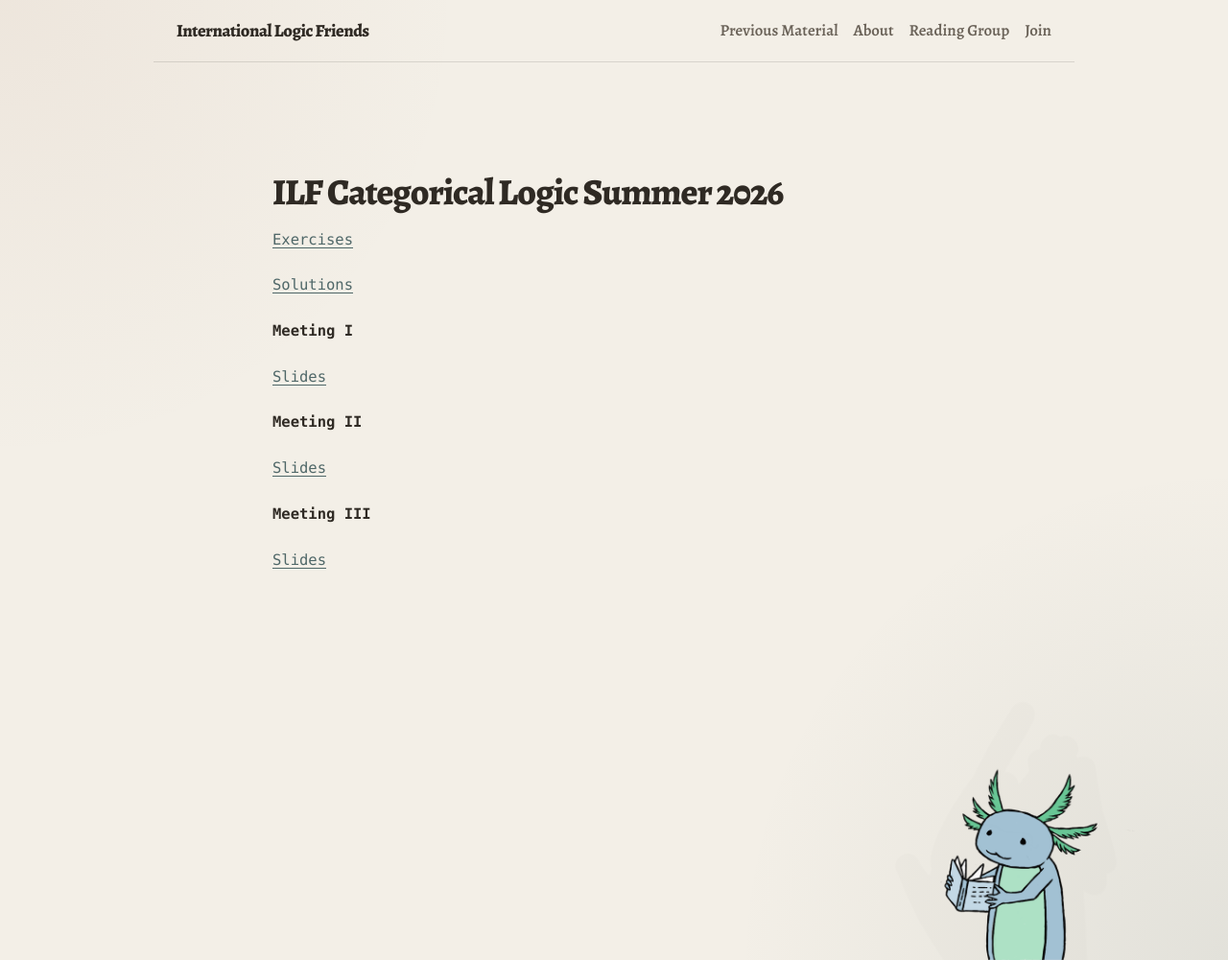
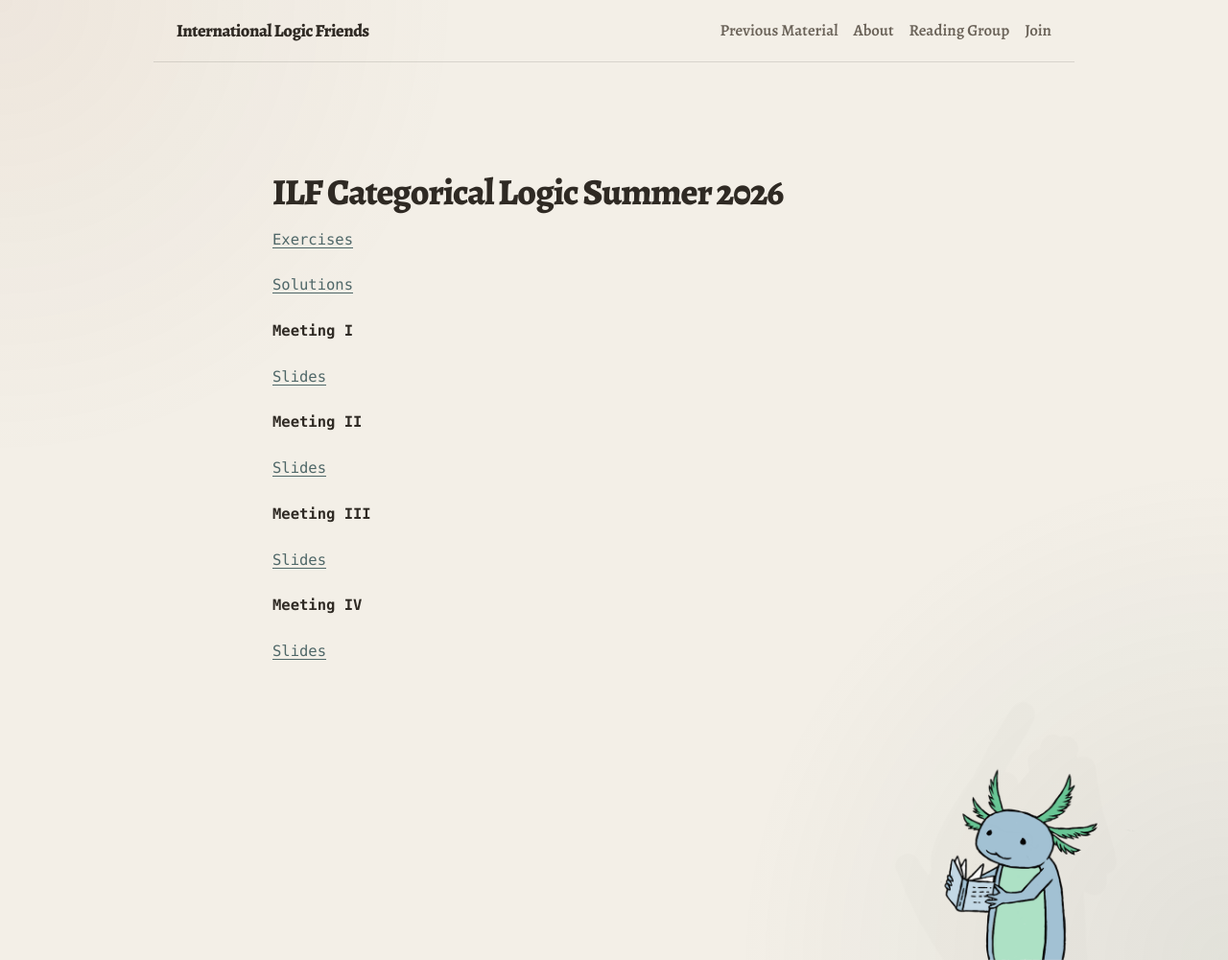
Before and after one commit to international-logic-friends/international-logic-friends.github.io, a Jekyll site: the page built from previous-material.md, in a window 1280 px wide and 1001 px high. Shown: the whole window at 96% size. Built offline with Jekyll 4.4.1, drawn with Linux system fonts in a browser that asks for light colours; some web fonts are replaced.

Commit message:
slides update

```diff
--- a/previous-material.md
+++ b/previous-material.md
@@ -24,3 +24,7 @@ bottom_image_width: 380px
 #### Meeting III
 
 [Slides]({{ '/assets/pdfs/ILF_Su26_Meeting_3_Slides.pdf' | relative_url }})
+
+#### Meeting IV
+
+[Slides]({{ '/assets/pdfs/ILF_Su26_Meeting_4_Slides.pdf' | relative_url }})
```
Also changed, not shown: 1 other file.
